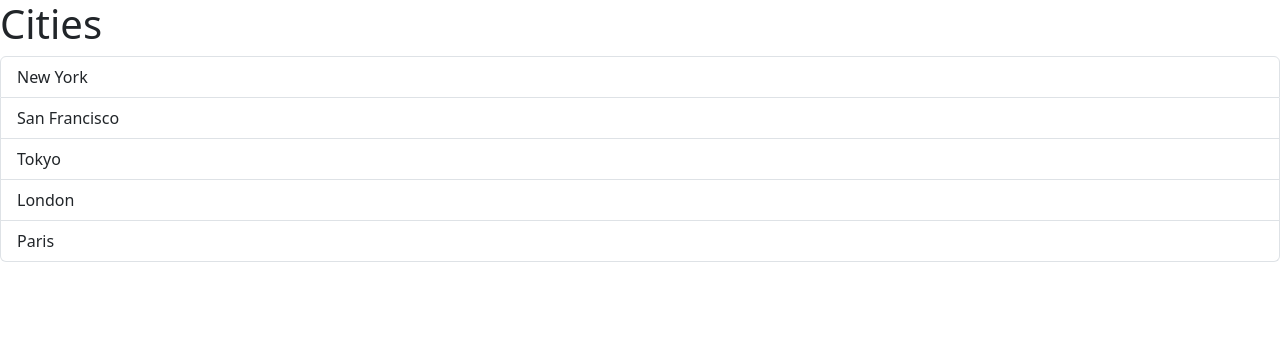
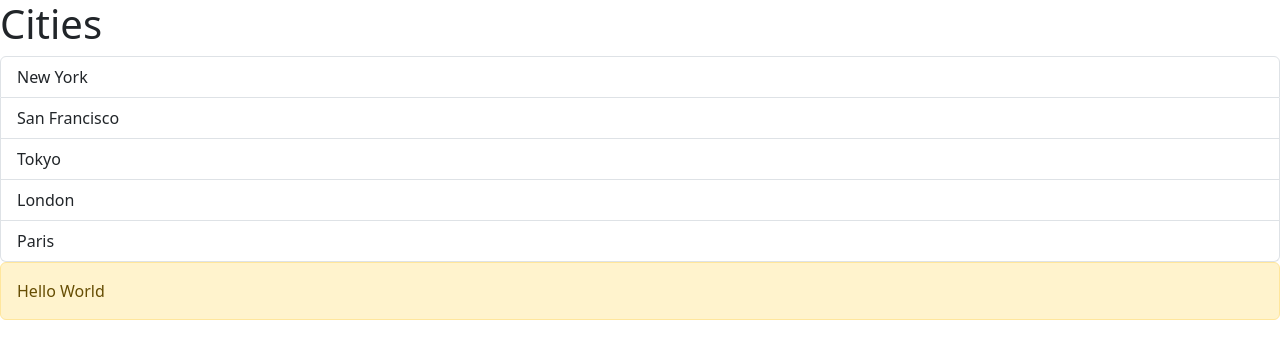
Before and after one commit to iAcay/Training, a React (Vite) app in the folder react/first_react/: page / in a window 1280 px wide. Shown: the top 358 px of the page. Built offline with nearby package versions, Linux system fonts and the light colour scheme.

Commit message:
passing children to component

```diff
--- a/react/first_react/src/App.tsx
+++ b/react/first_react/src/App.tsx
@@ -1,12 +1,20 @@
 import ListGroup from './components/ListGroup';
+import Alert from './components/Alert';
 
 function App() {
   let items = ['New York', 'San Francisco', 'Tokyo', 'London', 'Paris'];
 
   return (
-    <div>
-      <ListGroup items={items} heading="Cities" onSelectItem={(item) => console.log(item) }/>
-    </div>
+    <>
+      <div>
+        <ListGroup items={items} heading="Cities" onSelectItem={(item) => console.log(item) }/>
+      </div>
+      <div>
+        <Alert>
+          <span>Hello World</span>
+        </Alert>
+      </div>
+    </>
   )
 }
 
--- /dev/null
+++ b/react/first_react/src/components/Alert.tsx
@@ -0,0 +1,13 @@
+import { ReactNode } from 'react'
+
+interface Props {
+  children: ReactNode;
+}
+
+const Alert = ({ children }: Props) => {
+  return (
+    <div className="alert alert-warning">{children}</div>
+  )
+}
+
+export default Alert
```
